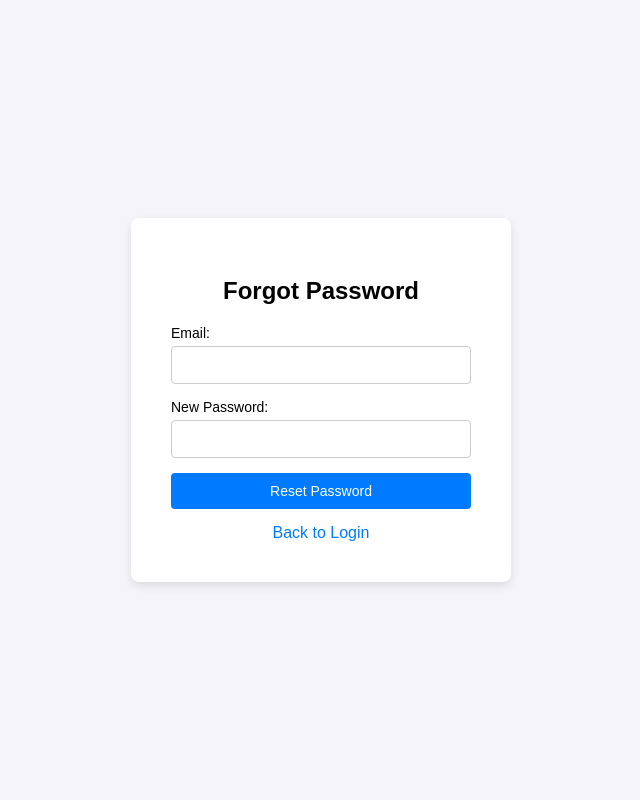
After one commit to SethKkorir/SchoolP, a PHP site: page /forgot_password.php in a window 1280 px wide. The commit adds this page. Shown: the whole page, without its empty margins (319-959 px from the left). Run offline with PHP 8.4, Linux system fonts and the light colour scheme.

Commit message:
new changes

```diff
--- /dev/null
+++ b/forgot_password.php
@@ -0,0 +1,91 @@
+<?php
+session_start();
+?>
+
+<!DOCTYPE html>
+<html lang="en">
+<head>
+    <meta charset="UTF-8">
+    <meta name="viewport" content="width=device-width, initial-scale=1.0">
+    <title>Forgot Password</title>
+    <style>
+        body {
+            font-family: Arial, sans-serif;
+            background-color: #f4f4f9;
+            display: flex;
+            justify-content: center;
+            align-items: center;
+            height: 100vh;
+            margin: 0;
+        }
+        .form-container {
+            background-color: #fff;
+            padding: 40px;
+            border-radius: 8px;
+            box-shadow: 0 4px 10px rgba(0, 0, 0, 0.1);
+            width: 300px;
+        }
+        .form-container h2 {
+            text-align: center;
+            margin-bottom: 20px;
+        }
+        .form-group {
+            margin-bottom: 15px;
+        }
+        .form-group label {
+            font-size: 14px;
+            margin-bottom: 5px;
+            display: block;
+        }
+        .form-group input {
+            width: 100%;
+            padding: 10px;
+            font-size: 14px;
+            border: 1px solid #ccc;
+            border-radius: 4px;
+            box-sizing: border-box;
+        }
+        .form-group input[type="submit"] {
+            background-color: #007bff;
+            color: white;
+            border: none;
+            cursor: pointer;
+        }
+        .form-group input[type="submit"]:hover {
+            background-color: #0056b3;
+        }
+        .toggle-btn {
+            text-align: center;
+            margin-top: 15px;
+        }
+        .toggle-btn a {
+            color: #007bff;
+            text-decoration: none;
+        }
+        .toggle-btn a:hover {
+            text-decoration: underline;
+        }
+    </style>
+</head>
+<body>
+    <div class="form-container">
+        <h2>Forgot Password</h2>
+        <form id="forgotPasswordForm" action="reset_password.php" method="POST">
+            <div class="form-group">
+                <label for="email">Email:</label>
+                <input type="email" id="email" name="email" required>
+            </div>
+            <div class="form-group">
+                <label for="new_password">New Password:</label>
+                <input type="password" id="new_password" name="new_password" required>
+            </div>
+            <div class="form-group">
+                <input type="submit" value="Reset Password">
+            </div>
+        </form>
+        <div class="toggle-btn">
+            <a href="login.php">Back to Login</a>
+        </div>
+    </div>
+</body>
+</html>
--- a/login.php
+++ b/login.php
@@ -94,7 +94,8 @@ session_start(); // Start the session at the top
         <input type="submit" value="Login">
       </div>
       <div class="toggle-btn">
-        <a href="register.php">Don't have an account? Register</a>
+        <a href="register.php">Don't have an account? Register</a><br>
+        <a href="forgot_password.php" id="forgotPasswordForm">Forgot Password?</a>
       </div>
     </form>
   </div>
```
Also changed, not shown: reset_password.php (added, +27 -0 lines), water-management.php (added, +99 -0 lines).
